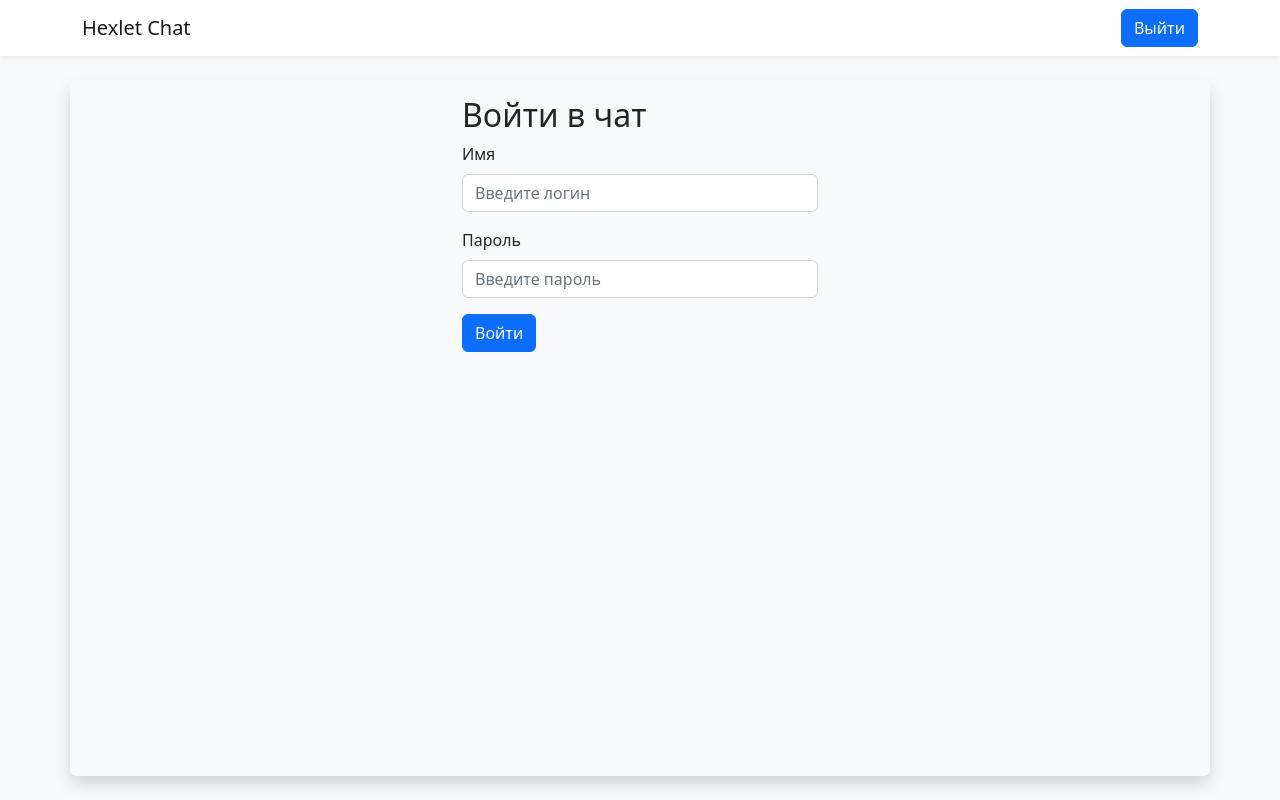
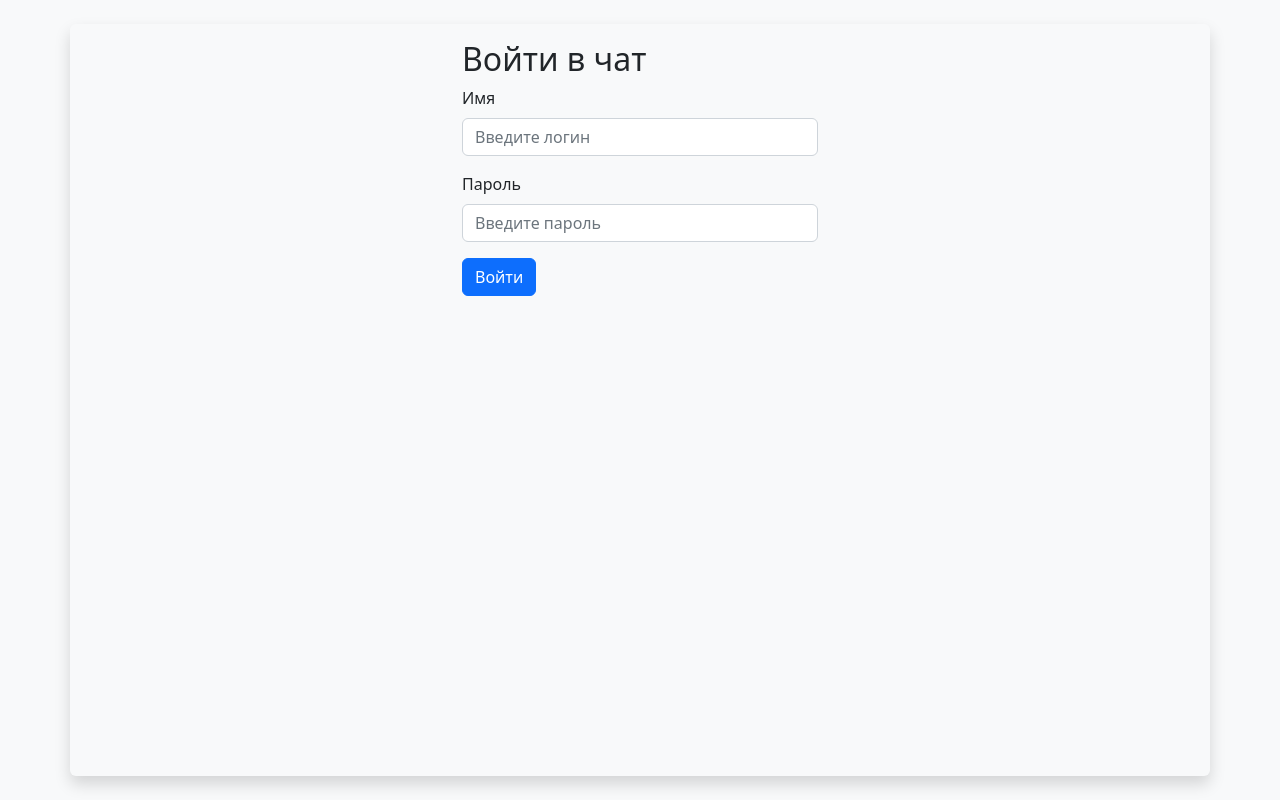
Before and after one commit to likurg42/frontend-project-12, a React (Create React App) app in the folder frontend/: page /login in a window 1280 px wide. Built offline with nearby package versions, Linux system fonts and the light colour scheme; no server answers.

Commit message:
change for production

```diff
--- a/frontend/src/App.jsx
+++ b/frontend/src/App.jsx
@@ -6,12 +6,12 @@ import {
 import { Container } from 'react-bootstrap';
 import 'bootstrap/dist/css/bootstrap.min.css';
 import { NotFoundPage, LoginPage, ChatPage } from './pages/index.js';
-import Header from './components/Header.jsx';
+// import Header from './components/Header.jsx';
 
 const App = () => (
   <BrowserRouter>
     <div className="h-100 bg-light d-flex flex-column">
-      <Header />
+      {/* <Header /> */}
       <Container fluid="xl" className="h-100 my-4 overflow-hidden rounded shadow">
         <Routes>
           <Route path="/" element={<ChatPage />} />
```
